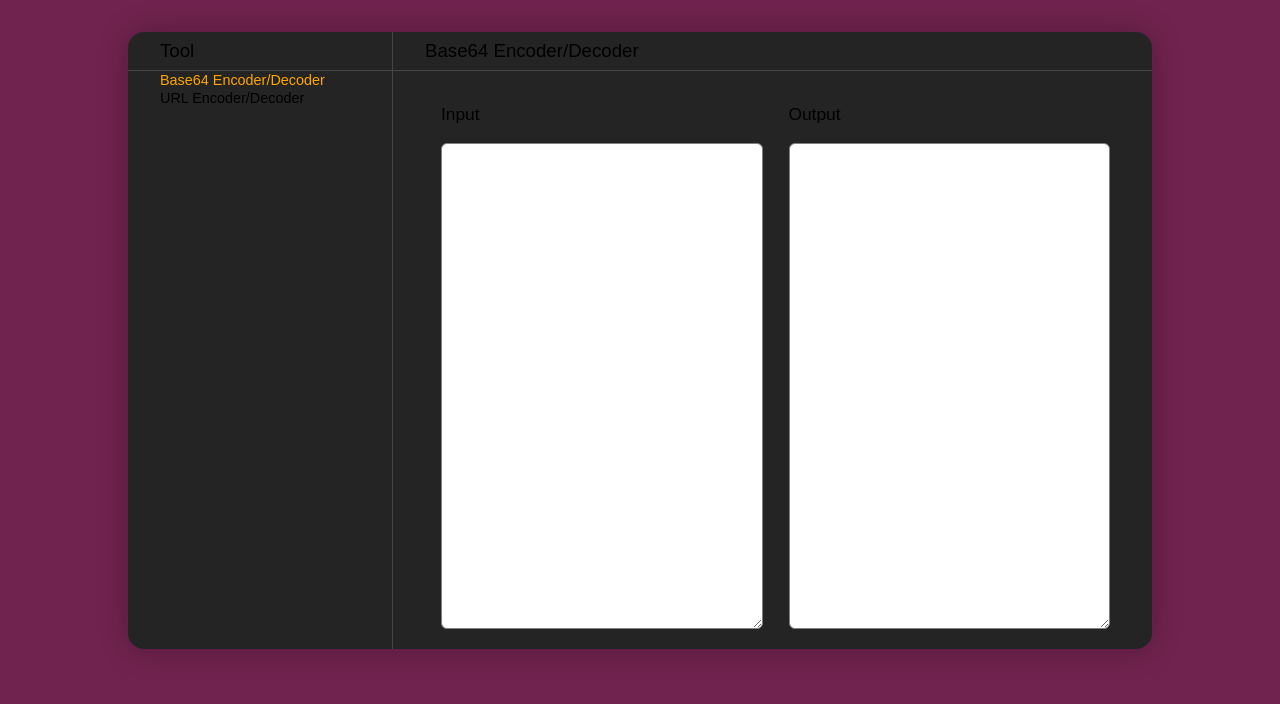
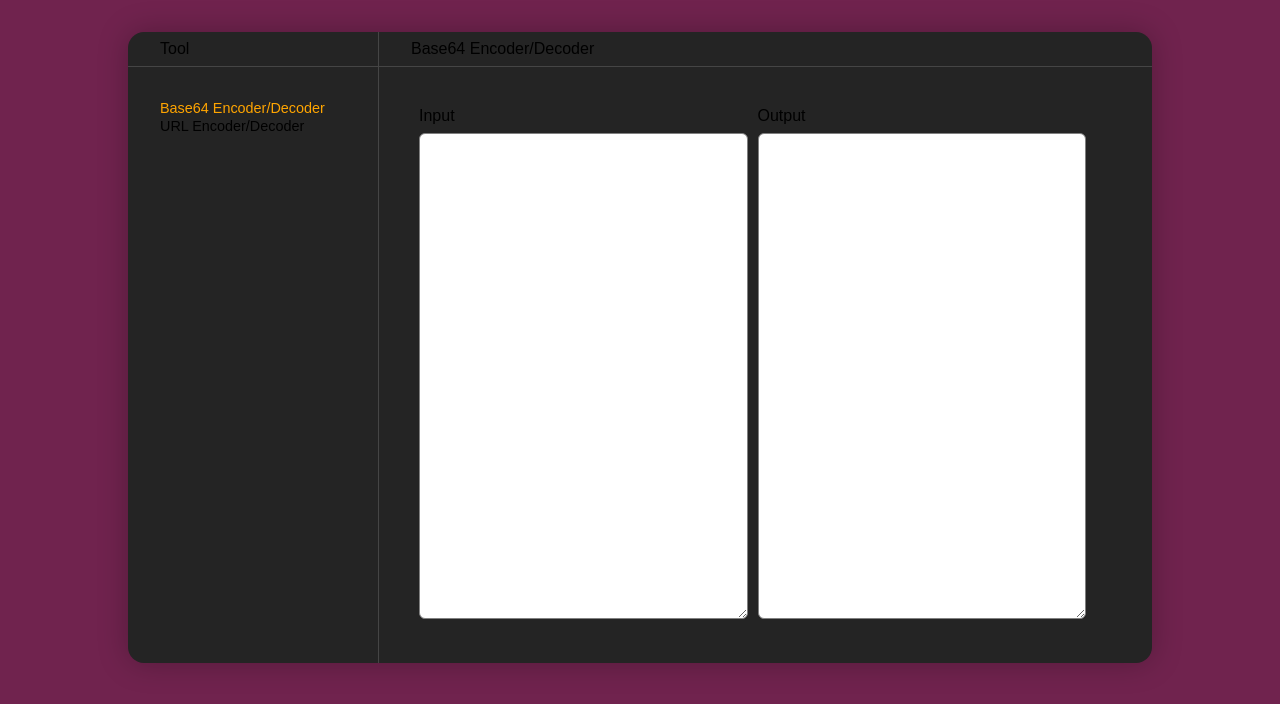
Before and after one commit to eliandoran/toolkit, a SvelteKit app: page / in a window 1280 px wide. Shown: the top 704 px of the page. Built offline with nearby package versions, Linux system fonts and the light colour scheme.

Commit message:
Improve alignment

```diff
--- a/src/routes/+page.svelte
+++ b/src/routes/+page.svelte
@@ -14,12 +14,12 @@
         box-shadow: 0 0 30px rgba(0, 0, 0, 0.25);
     }
 
-    aside, main {
+    main {
         padding: 0 2rem;
     }
 
     aside {
-        width: 200px;
+        width: 250px;
         border-right: 1px solid var(--border-color);
     }
 
@@ -39,19 +39,24 @@
         color: var(--highlight-color);
     }
 
-    main {
+    .main-content {
         flex-grow: 1;
+    }
+
+    .inner-wrapper {
+        padding: 2em;
+        overflow: auto;
     }
 
     header {
         border-bottom: 1px solid var(--border-color);
-        margin: 0 -2rem;
         padding: 0.5em 2em;
     }
 
     header h2 {
         padding: 0;
         margin: 0;
+        font-size: 12pt;
     }
 
     h2 {
@@ -60,8 +65,10 @@
     }
 
     h3 {
-        font-size: 13pt;
-        font-weight: 100;
+        font-size: 12pt;
+        font-weight: 400;
+        margin: 0;
+        margin-bottom: 0.5em;
     }
 
     textarea {
@@ -76,6 +83,7 @@
         float: left;
         width: 50%;
         padding: 1em;
+        margin: -0.5em;
         box-sizing: border-box;
     }
 </style>
@@ -122,6 +130,7 @@
             <h2>Tool</h2>
         </header>
 
+        <div class="inner-wrapper">
             <nav>
                 <ul>
                     {#each allTools as thisTool}
@@ -133,13 +142,15 @@
                     {/each}
                 </ul>
             </nav>
+        </div>
     </aside>
 
-    <main>
+    <div class="main-content">
         <header>
             <h2>{tool.name}</h2>
         </header>
 
+        <div class="inner-wrapper">
             <section class="input">
                 <h3>Input</h3>
                 <textarea on:input={inputChanged} value={inputText}></textarea>
@@ -153,5 +164,6 @@
             <section class="log">
                 {errorLog}
             </section>
-    </main>
         </div>
+    </div>
+</div>
```
Lines whose indentation alone changed are shown as unchanged.
